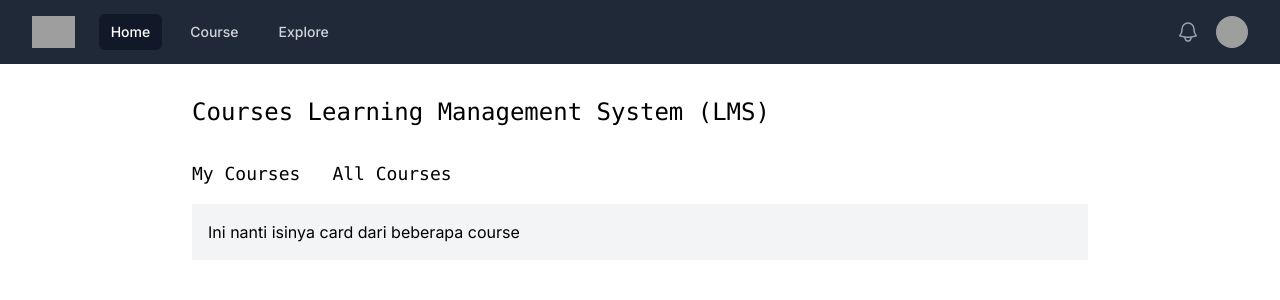
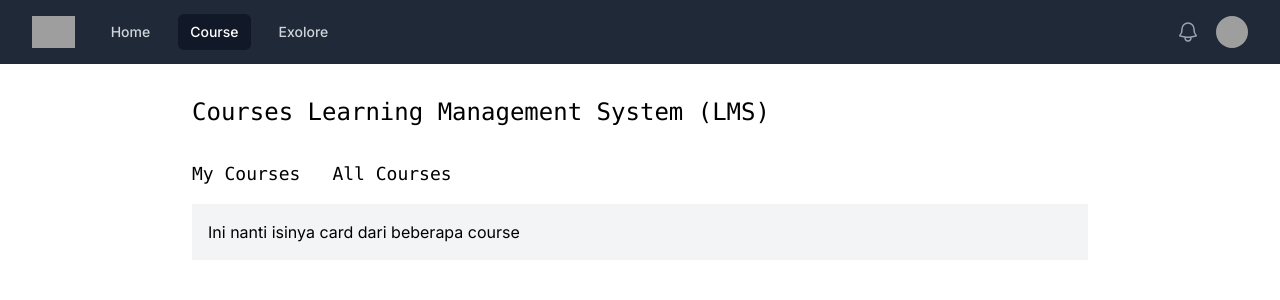
Before and after one commit to akhdanrgya/LMS-NextJS, a Next.js app: page /course in a window 1280 px wide. Shown: the top 300 px of the page. Built offline with nearby package versions, Linux system fonts and the light colour scheme; grey boxes are pictures that could not be loaded.

Commit message:
Update navbar

```diff
--- a/src/components/navbar.tsx
+++ b/src/components/navbar.tsx
@@ -1,10 +1,12 @@
 "use client"
 
-import React, { useState } from 'react';
+import React, { useState, useEffect } from 'react';
+import { useRouter, usePathname } from 'next/navigation';
 
 const Navbar: React.FC = () => {
   const [menuOpen, setMenuOpen] = useState(false)
   const [profileOpen, setProfileOpen] = useState(false)
+  const path = usePathname()
 
   return (
     <nav className="bg-gray-800">
@@ -52,9 +54,9 @@
             </div>
             <div className="hidden sm:ml-6 sm:block">
               <div className="flex space-x-4">
-                <a href="/" className="rounded-md bg-gray-900 px-3 py-2 text-sm font-medium text-white" aria-current="page">Home</a>
-                <a href="/course" className="rounded-md px-3 py-2 text-sm font-medium text-gray-300 hover:bg-gray-700 hover:text-white">Course</a>
-                <a href="/explore" className="rounded-md px-3 py-2 text-sm font-medium text-gray-300 hover:bg-gray-700 hover:text-white">Explore</a>
+                <a href="/" className={path == '/' ? `rounded-md bg-gray-900 px-3 py-2 text-sm font-medium text-white` : `rounded-md px-3 py-2 text-sm font-medium text-gray-300 hover:bg-gray-700 hover:text-white`}>Home</a>
+                <a href="/course" className={path == '/course' ? `rounded-md bg-gray-900 px-3 py-2 text-sm font-medium text-white` : `rounded-md px-3 py-2 text-sm font-medium text-gray-300 hover:bg-gray-700 hover:text-white`}>Course</a>
+                <a href="/explore" className={path == '/explore' ? `rounded-md bg-gray-900 px-3 py-2 text-sm font-medium text-white` : `rounded-md px-3 py-2 text-sm font-medium text-gray-300 hover:bg-gray-700 hover:text-white`}>Exolore</a>
               </div>
             </div>
           </div>
@@ -116,9 +118,9 @@
       {/* Mobile menu */}
       <div className={`sm:hidden ${menuOpen ? 'block' : 'hidden'}`} id="mobile-menu">
         <div className="space-y-1 px-2 pb-3 pt-2">
-          <a href="/" className="block rounded-md bg-gray-900 px-3 py-2 text-base font-medium text-white" aria-current="page">Home</a>
-          <a href="/course" className="block rounded-md px-3 py-2 text-base font-medium text-gray-300 hover:bg-gray-700 hover:text-white">Course</a>
-          <a href="/explore" className="block rounded-md px-3 py-2 text-base font-medium text-gray-300 hover:bg-gray-700 hover:text-white">Explore</a>
+          <a href="/" className={path == '/' ? `block rounded-md bg-gray-900 px-3 py-2 text-base font-medium text-white` : "block rounded-md px-3 py-2 text-base font-medium text-gray-300 hover:bg-gray-700 hover:text-white"}>Home</a>
+          <a href="/course" className={path == '/' ? `block rounded-md bg-gray-900 px-3 py-2 text-base font-medium text-white` : "block rounded-md px-3 py-2 text-base font-medium text-gray-300 hover:bg-gray-700 hover:text-white"}>Course</a>
+          <a href="/explore" className={path == '/' ? `block rounded-md bg-gray-900 px-3 py-2 text-base font-medium text-white` : "block rounded-md px-3 py-2 text-base font-medium text-gray-300 hover:bg-gray-700 hover:text-white"}>Explore</a>
         </div>
       </div>
     </nav>
```
